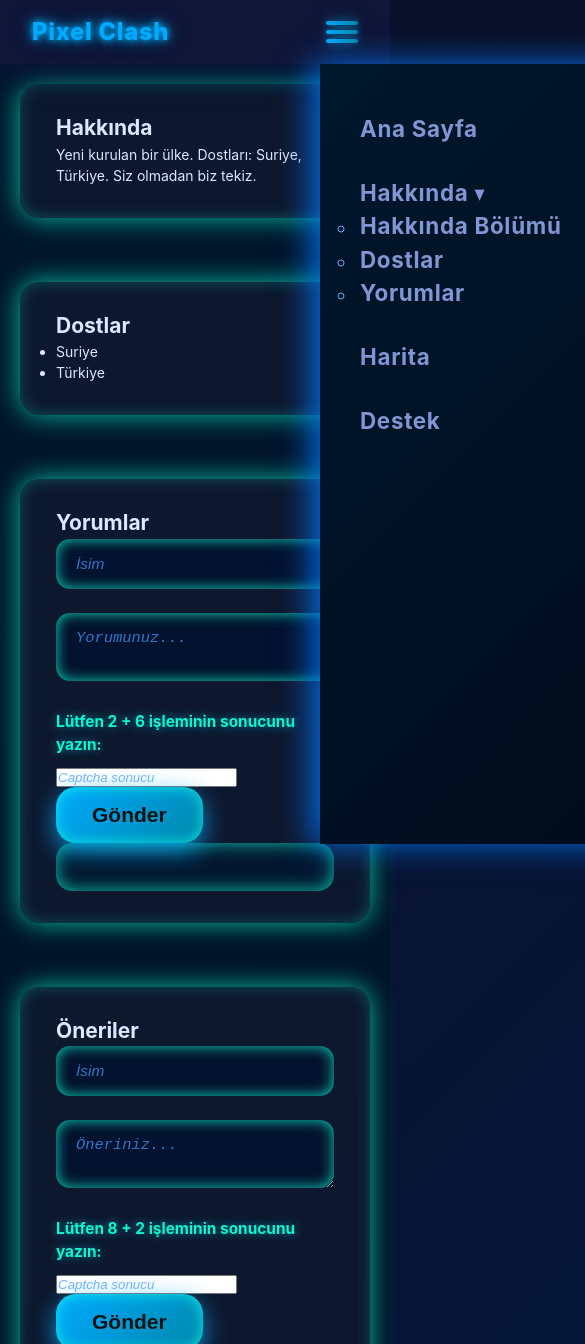
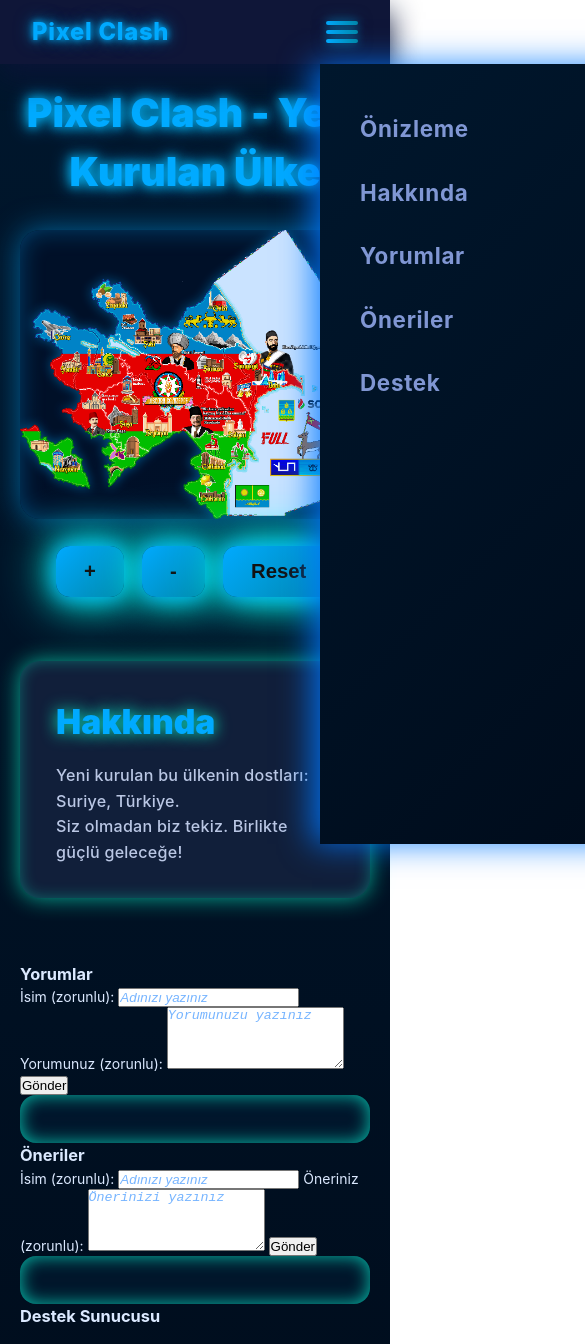
Before and after one commit to Brdevelopment1425/pixelClash, a website: page index.html in a window 390 px wide. Shown: the top 1344 px of the page, 585 px wide, since content can reach past the window. Drawn offline with Linux system fonts and the light colour scheme; grey boxes are pictures that could not be loaded.

Commit message:
Update index.html

```diff
--- a/index.html
+++ b/index.html
@@ -1,135 +1,90 @@
 <!DOCTYPE html>
 <html lang="tr">
 <head>
-  <meta charset="UTF-8" />
-  <meta name="viewport" content="width=device-width, initial-scale=1" />
-  <title>Pixel Clash - Ülke Ön İzleme</title>
-  <link rel="stylesheet" href="style.css" />
+<meta charset="UTF-8" />
+<meta name="viewport" content="width=device-width, initial-scale=1, maximum-scale=1, user-scalable=no" />
+<title>Pixel Clash - Ülke Önizleme & Destek</title>
+<link rel="stylesheet" href="style.css" />
 </head>
 <body>
 
-<!-- Loader -->
-<div id="loader">
-  Yükleniyor...
+<!-- Yükleme ekranı -->
+<div id="loader" role="alert" aria-live="assertive" aria-label="Sayfa yükleniyor" aria-busy="true">
+  <div class="spinner"></div>
+  <p>Yükleniyor, lütfen bekleyiniz...</p>
 </div>
 
-<!-- Navbar -->
-<nav class="navbar">
-  <div class="logo">Pixel Clash</div>
+<nav class="navbar" aria-label="Ana navigasyon">
+  <div class="logo" tabindex="0">Pixel Clash</div>
 
-  <ul class="nav-links">
-    <li><a href="#home">Ana Sayfa</a></li>
-    <li class="dropdown">
-      <a href="#" class="dropbtn">Hakkında ▾</a>
-      <ul class="dropdown-content">
-        <li><a href="#hakkinda">Hakkında Bölümü</a></li>
-        <li><a href="#dostlar">Dostlar</a></li>
-        <li><a href="#yorumlar">Yorumlar</a></li>
-      </ul>
-    </li>
-    <li><a href="#harita">Harita</a></li>
-    <li><a href="#destek">Destek</a></li>
+  <button class="hamburger" aria-label="Menüyü aç/kapat" aria-expanded="false" aria-controls="nav-menu">
+    <span></span><span></span><span></span>
+  </button>
+
+  <ul class="nav-links" id="nav-menu" role="menu">
+    <li role="none"><a role="menuitem" href="#preview">Önizleme</a></li>
+    <li role="none"><a role="menuitem" href="#about">Hakkında</a></li>
+    <li role="none"><a role="menuitem" href="#comments">Yorumlar</a></li>
+    <li role="none"><a role="menuitem" href="#suggestions">Öneriler</a></li>
+    <li role="none"><a role="menuitem" href="#support">Destek</a></li>
   </ul>
-
-  <div class="hamburger">
-    <span></span>
-    <span></span>
-    <span></span>
-  </div>
 </nav>
 
-<!-- İçerik -->
-<main>
+<main aria-live="polite">
 
-  <!-- Hakkında -->
-  <section id="hakkinda" class="container">
-    <h2>Hakkında</h2>
-    <p>Yeni kurulan bir ülke. Dostları: Suriye, Türkiye. Siz olmadan biz tekiz.</p>
-  </section>
-
-  <!-- Dostlar -->
-  <section id="dostlar" class="container">
-    <h2>Dostlar</h2>
-    <ul>
-      <li>Suriye</li>
-      <li>Türkiye</li>
-    </ul>
-  </section>
-
-  <!-- Yorumlar -->
-  <section id="yorumlar" class="container">
-    <h2>Yorumlar</h2>
-    <form id="commentForm" autocomplete="off">
-      <input type="text" id="commentName" placeholder="İsim" maxlength="30" required />
-      <textarea id="commentText" placeholder="Yorumunuz..." maxlength="300" required></textarea>
-
-      <!-- Honeypot -->
-      <input type="text" id="hpField" style="display:none" autocomplete="off" />
-
-      <!-- Captcha -->
-      <label id="captchaQuestion"></label>
-      <input type="number" id="captchaInput" required placeholder="Captcha sonucu" />
-
-      <button type="submit">Gönder</button>
-    </form>
-
-    <div id="commentsList" class="comments-list"></div>
-  </section>
-
-  <!-- Öneriler -->
-  <section id="oneriler" class="container">
-    <h2>Öneriler</h2>
-    <form id="suggestionForm" autocomplete="off">
-      <input type="text" id="suggestionName" placeholder="İsim" maxlength="30" required />
-      <textarea id="suggestionText" placeholder="Öneriniz..." maxlength="300" required></textarea>
-
-      <!-- Honeypot -->
-      <input type="text" id="hpFieldSuggestion" style="display:none" autocomplete="off" />
-
-      <!-- Captcha -->
-      <label id="captchaQuestionSuggestion"></label>
-      <input type="number" id="captchaInputSuggestion" required placeholder="Captcha sonucu" />
-
-      <button type="submit">Gönder</button>
-    </form>
-
-    <div id="suggestionsList" class="suggestions-list"></div>
-  </section>
-
-  <!-- Harita -->
-  <section id="harita" class="container">
-    <h2>Harita Önizleme</h2>
-    <div class="zoom-container">
-      <img
-        src="AZEPPF-1.png"
-        alt="Azerbaycan Ülke Haritası"
-        id="zoomImg"
-        class="zoomable"
-        draggable="false"
-      />
-      <button id="zoomBtn" class="zoom-btn">Yakınlaştır</button>
+  <section id="preview" class="section-container fade-in-up" tabindex="0" aria-label="Ülke önizleme bölümü">
+    <h1>Pixel Clash - Yeni Kurulan Ülke</h1>
+    <div id="preview-area" class="responsive-container" aria-atomic="true">
+      <img id="country-img" class="responsive-img" src="AZEPPF-1.png" alt="Azerbaycan Ülke Şablonu" />
+    </div>
+    <div id="zoom-controls" aria-label="Yakınlaştırma Kontrolleri">
+      <button type="button" class="zoom-btn" id="zoom-in" aria-label="Yakınlaştır">+</button>
+      <button type="button" class="zoom-btn" id="zoom-out" aria-label="Uzaklaştır">-</button>
+      <button type="button" class="zoom-btn" id="zoom-reset" aria-label="Yakınlaştırmayı sıfırla">Reset</button>
     </div>
   </section>
 
-  <!-- Destek Sunucusu -->
-  <section id="destek" class="container destek-container">
-    <h2>Destek Sunucusu</h2>
-    <iframe
-      src="https://discord.com/widget?id=947189284903220541&theme=dark"
-      width="350"
-      height="500"
-      allowtransparency="true"
-      frameborder="0"
-      sandbox="allow-popups allow-popups-to-escape-sandbox allow-same-origin allow-scripts"
-      title="Discord Destek Sunucusu"
-    ></iframe>
+  <section id="about" class="section-container fade-in-up" tabindex="0" aria-label="Hakkında Bölümü">
+    <h2>Hakkında</h2>
+    <p>
+      Yeni kurulan bu ülkenin dostları: Suriye, Türkiye.<br />
+      Siz olmadan biz tekiz. Birlikte güçlü geleceğe!
+    </p>
   </section>
 
-  <!-- Mesaj kutusu -->
-  <div id="messageBox" class="message-box"></div>
+  <section id="comments" class="section-container fade-in-up" tabindex="0" aria-label="Yorumlar Bölümü">
+    <h3>Yorumlar</h3>
+    <form id="comment-form" aria-label="Yorum yapma formu" novalidate>
+      <label for="comment-name">İsim (zorunlu):</label>
+      <input type="text" id="comment-name" name="name" placeholder="Adınızı yazınız" required autocomplete="off" />
+      <label for="comment-text">Yorumunuz (zorunlu):</label>
+      <textarea id="comment-text" name="comment" rows="4" placeholder="Yorumunuzu yazınız" required></textarea>
+      <button type="submit" aria-live="polite">Gönder</button>
+    </form>
+    <div class="comments-list" id="comments-list" aria-live="polite" aria-relevant="additions"></div>
+  </section>
+
+  <section id="suggestions" class="section-container fade-in-up" tabindex="0" aria-label="Öneriler Bölümü">
+    <h3>Öneriler</h3>
+    <form id="suggestion-form" aria-label="Öneri yapma formu" novalidate>
+      <label for="suggestion-name">İsim (zorunlu):</label>
+      <input type="text" id="suggestion-name" name="name" placeholder="Adınızı yazınız" required autocomplete="off" />
+      <label for="suggestion-text">Öneriniz (zorunlu):</label>
+      <textarea id="suggestion-text" name="suggestion" rows="4" placeholder="Önerinizi yazınız" required></textarea>
+      <button type="submit" aria-live="polite">Gönder</button>
+    </form>
+    <div class="suggestions-list" id="suggestions-list" aria-live="polite" aria-relevant="additions"></div>
+  </section>
+
+  <section id="support" class="section-container fade-in-up" tabindex="0" aria-label="Destek Sunucusu">
+    <h3>Destek Sunucusu</h3>
+    <iframe src="https://discord.com/widget?id=105181377969304449&theme=dark" width="100%" height="380" allowtransparency="true" frameborder="0" sandbox="allow-popups allow-popups-to-escape-sandbox allow-same-origin allow-scripts"></iframe>
+  </section>
 
 </main>
 
-<script src="script.js"></script>
+<div id="messageBox" role="alert" aria-live="assertive" aria-atomic="true"></div>
+
+<script src="script.js" defer></script>
 </body>
 </html>
```
